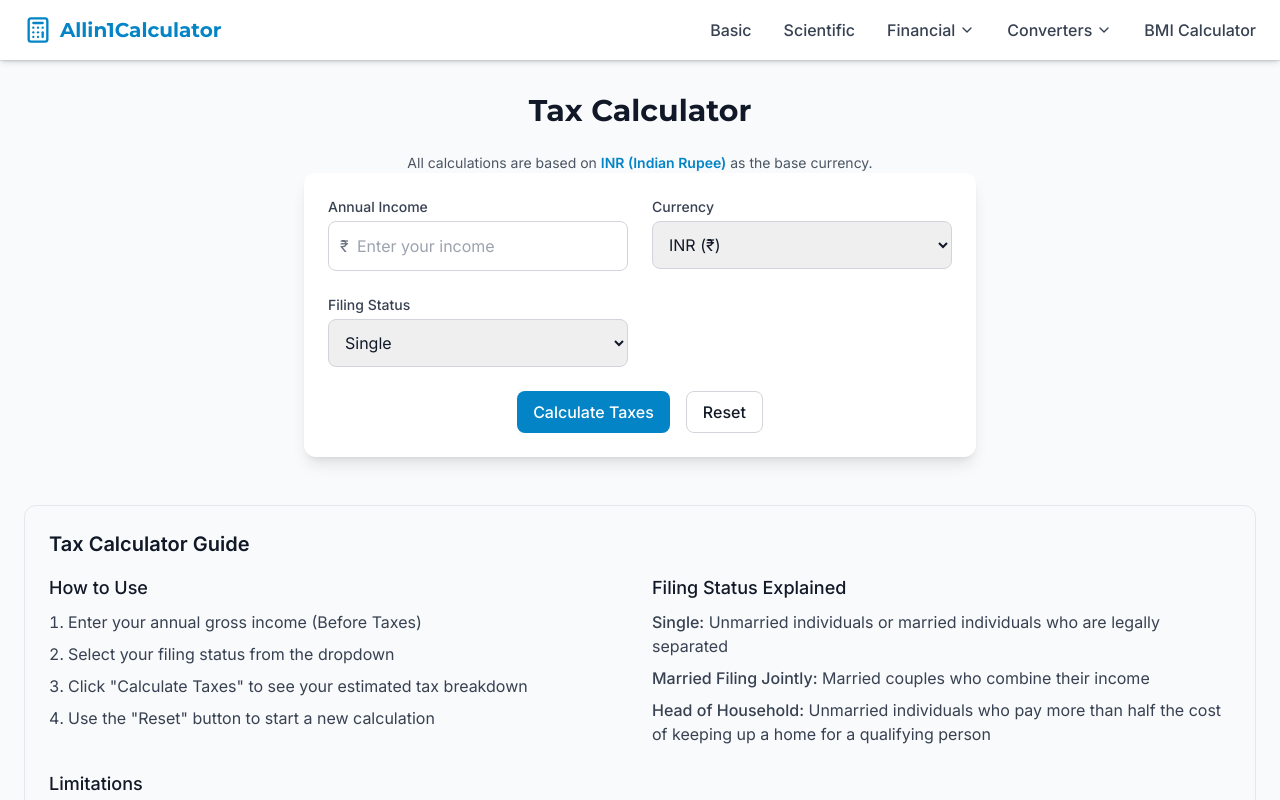
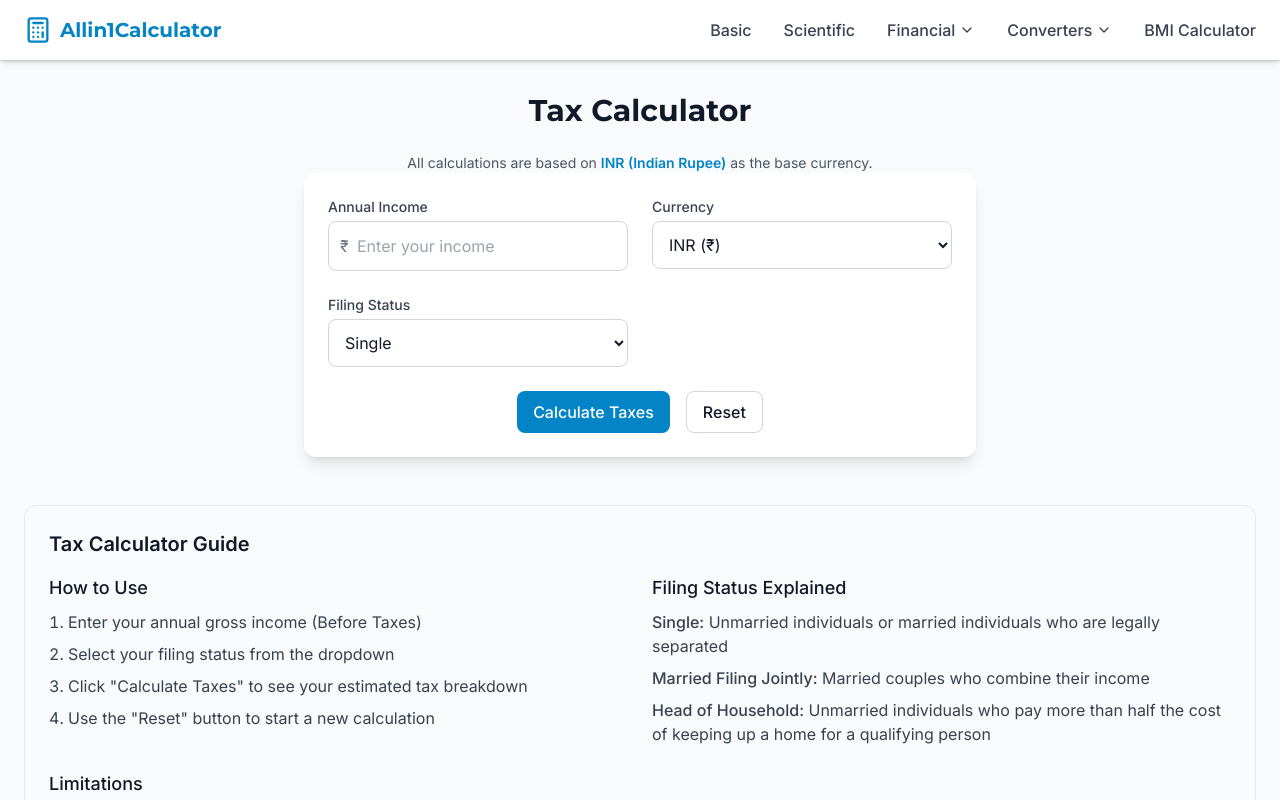
Before and after one commit to akram6t/Allin1Calculator, a React (Vite) app: page /tax in a window 1280 px wide. Shown: the top 800 px of the page. Built offline with nearby package versions, Linux system fonts and the light colour scheme.

Commit message:
fix(input-field): change background color to white for better visibility

```diff
--- a/src/index.css
+++ b/src/index.css
@@ -44,7 +44,7 @@
   }
 
   .input-field {
-    @apply w-full border border-gray-300 rounded-lg p-3 focus:outline-none focus:ring-2 focus:ring-primary-500 focus:border-transparent;
+    @apply w-full border bg-white border-gray-300 rounded-lg p-3 focus:outline-none focus:ring-2 focus:ring-primary-500 focus:border-transparent;
   }
 
   .card {
```
